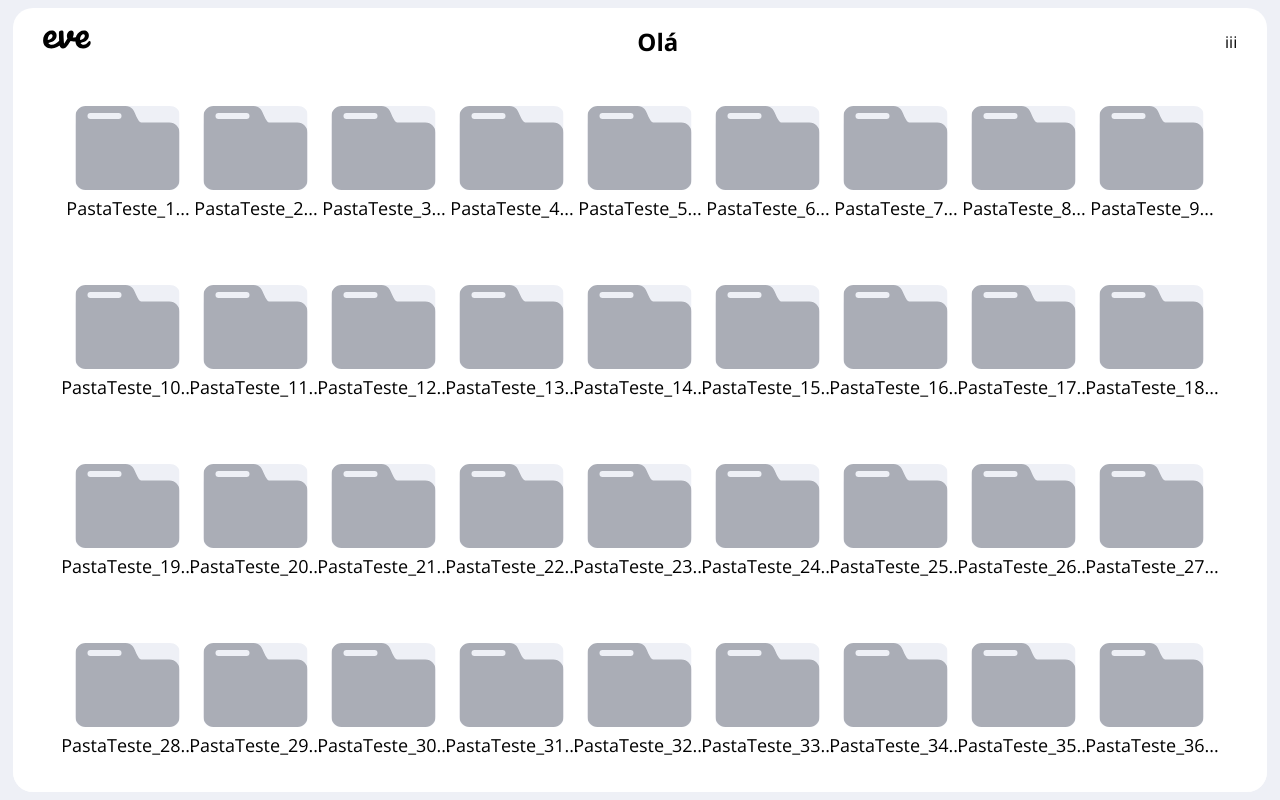
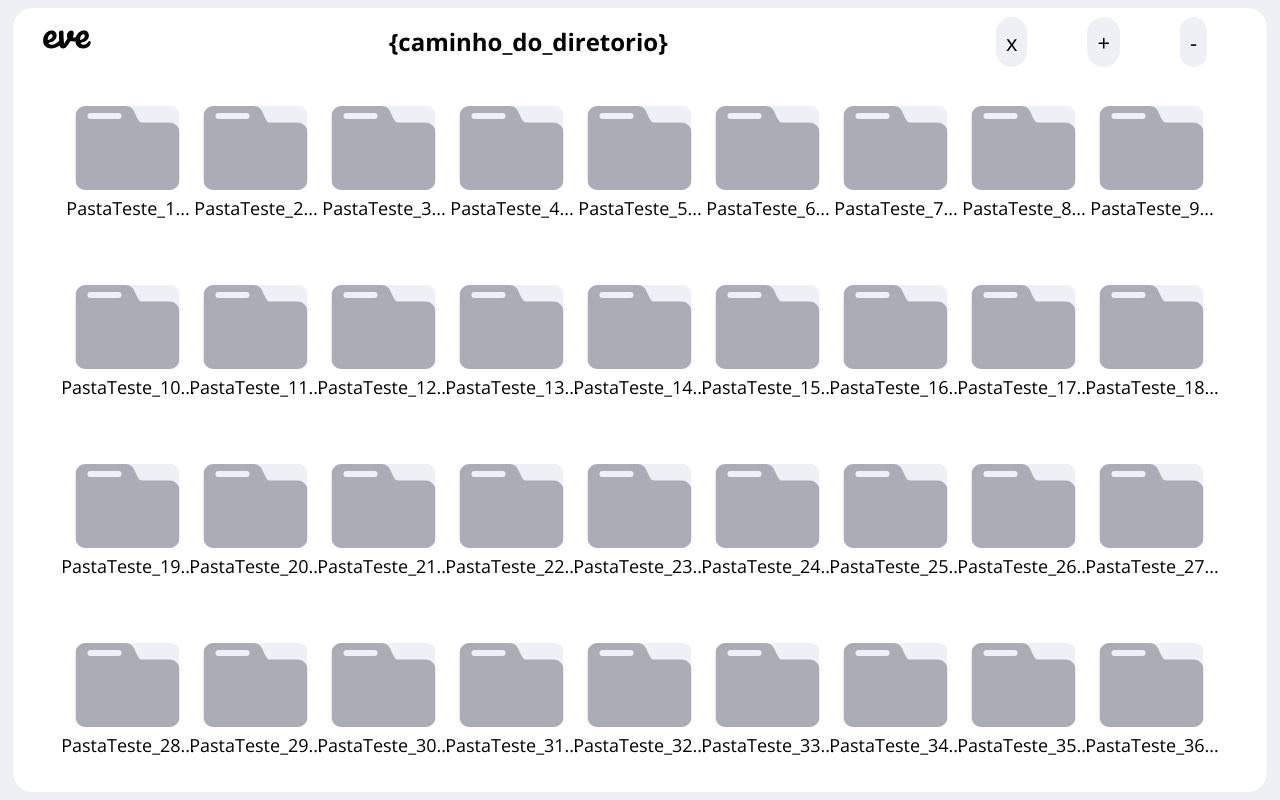
Before and after one commit to ArthurViniciusL/EVE, a React (Create React App) app in the folder eve-app/: page /home in a window 1280 px wide. Built offline with nearby package versions, Linux system fonts and the light colour scheme.

Commit message:
Adicionando a prop css no component button

```diff
--- a/eve-app/package.json
+++ b/eve-app/package.json
@@ -3,13 +3,14 @@
   "version": "0.1.0",
   "private": true,
   "dependencies": {
+    "@react-md/icon": "^5.1.6",
+    "@react-md/material-icons": "^5.1.6",
     "@testing-library/jest-dom": "^5.17.0",
     "@testing-library/react": "^13.4.0",
     "@testing-library/user-event": "^13.5.0",
     "install": "^0.13.0",
     "npm": "^10.8.1",
     "react": "^18.3.1",
-    "react-dom": "^18.3.1",
     "react-router-dom": "^6.23.1",
     "react-scripts": "5.0.1",
     "web-vitals": "^2.1.4"
--- a/eve-app/src/components/Button/index.jsx
+++ b/eve-app/src/components/Button/index.jsx
@@ -1,12 +1,13 @@
 
 import './style-button.css';
 
-export const Button = ({ ID, STYLE ,LABEL, ON_Click }) => {
+export const Button = ({ ID, LABEL,  ON_Click, STYLE_EVE, CSS}) => {
     return (
         <button className="generic-button"
             key={ID}
-            id={STYLE}
             onClick={ON_Click}
+            id={STYLE_EVE}
+            style={CSS}
         > {LABEL}
         </button>
 
--- a/eve-app/src/components/Button/style-button.css
+++ b/eve-app/src/components/Button/style-button.css
@@ -2,7 +2,9 @@
 
 .generic-button {
     border: none;
-    padding: 15px;
+    padding: 10px;
+    justify-content: center;
+    text-align: center;
     cursor: pointer;
     background-color: var(--smoothBlueEve);
     border-radius: var(--btnBorderRadiusEve);
--- a/eve-app/src/components/Header/header-style.css
+++ b/eve-app/src/components/Header/header-style.css
@@ -21,6 +21,7 @@
     width: 4%;
 }
 
+
 @media (max-width: 600px) {
     .box-logo {
         width: 10%;
--- a/eve-app/src/components/Header/index.jsx
+++ b/eve-app/src/components/Header/index.jsx
@@ -1,5 +1,8 @@
 import './header-style.css';
 import { EveLogo } from "../../components/EveLogo";
+import { Button } from "../../components/Button";
+
+
 export const Header = () => {
     return (
         <>
@@ -8,11 +11,12 @@ export const Header = () => {
                     <div className="box-logo">
                         <EveLogo WIDTH={"100%"} HEIGTH={"100%"} ></EveLogo>
                     </div>
-                    <h1>Olá</h1>
+                    <h1>{"{caminho_do_diretorio}"}</h1>
                     <div>
-                        <span>i</span>
-                        <span>i</span>
-                        <span>i</span>
+                        <Button LABEL={"x"} WIDTH={"fit-content"} HEIGHT={"fit-content"} ></Button>
+                        <Button LABEL={"+"}  WIDTH={"fit-content"} HEIGHT={"fit-content"} ></Button>
+                        <Button LABEL={"-"}  WIDTH={"fit-content"} HEIGHT={""} ></Button>
+
                     </div>
                 </div>
             </header>
--- a/eve-app/src/views/Welcome/index.jsx
+++ b/eve-app/src/views/Welcome/index.jsx
@@ -28,10 +28,10 @@ export class Welcome extends Component {
                     </div>
 
                     <div className='buttons-box'>
-                        <Button ON_Click={msgOnClick} LABEL={"Criar conta"} STYLE={"border"}></Button>
+                        <Button LABEL={"Criar conta"} ON_Click={msgOnClick}  STYLE_EVE={"border"} CSS={{"width":"400px", "height":"70px"}}></Button>
 
                         <Link to="home">
-                            <Button LABEL={"Entrar"} STYLE={"fill"}></Button>
+                            <Button LABEL={"Entrar"} STYLE_EVE={"fill"}  CSS={{"width":"400px", "height":"70px"}}></Button>
                         </Link>
                     </div>
 
--- a/eve-app/src/views/Welcome/welcome-style.css
+++ b/eve-app/src/views/Welcome/welcome-style.css
@@ -35,9 +35,6 @@ p {
 
 Button {
     font-size: 22px;
-
-    width: 400px;
-    height: 70px;
     margin: 30px;
 }
 
```
Also changed, not shown: eve-app/src/utils/Modules.js (added, +19 -0 lines), 1 other file (tests, documents, lock files or other folders).
